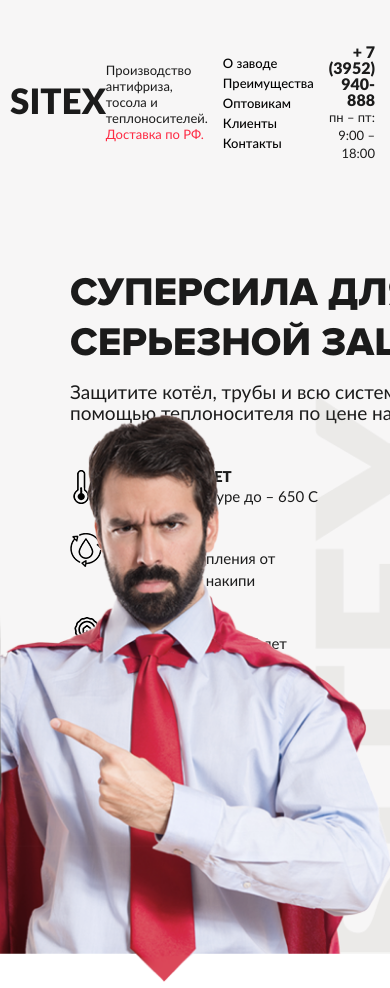
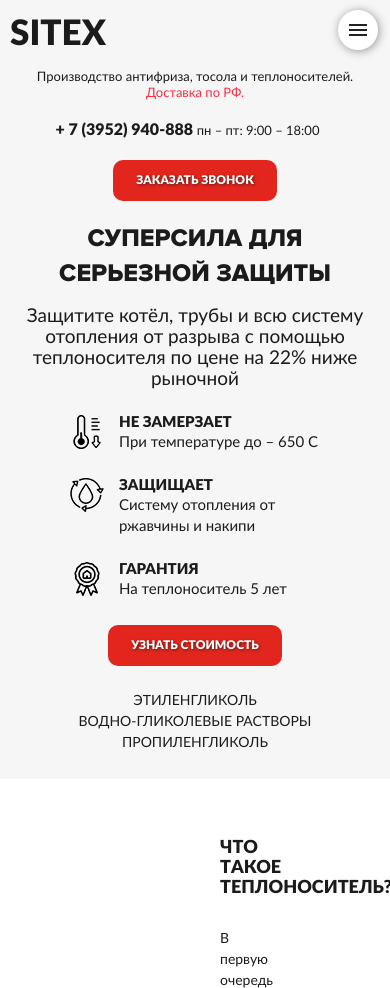
Before and after one commit to Sibi7/heat-carrier-landing, a website: page index.html in a window 390 px wide. Shown: the top 988 px of the page. Drawn offline with Linux system fonts and the light colour scheme; files that its build step writes are made by us from their sources; files whose address does not match are found by name.

Commit message:
responsive header

```diff
--- a/app/js/script.js
+++ b/app/js/script.js
@@ -1,20 +1,23 @@
 $(document).ready(function () {
+
+    // slider section clients
     $('.clients__slider-container').owlCarousel({
-        loop:true,
-        margin:0,
-        nav:true,
-        responsive:{
-            0:{
-                items:1
+        loop: true,
+        margin: 0,
+        nav: true,
+        responsive: {
+            0: {
+                items: 1
             },
-            600:{
-                items:3
+            600: {
+                items: 3
             },
-            1000:{
-                items:1
+            1000: {
+                items: 1
             }
         }
     });
+    // scroll link header menu
     $(document).on('click', '.header__nav a', function (event) {
         event.preventDefault();
         var href = $(this).attr('href');
@@ -23,4 +26,18 @@ $(document).ready(function () {
         $('html,body').animate({scrollTop: top}, 1000);
         return false;
     });
+
+//    mobile navigation
+    var link =$('.menu-link');
+    var link_active = $('.menu-link_active');
+
+    link.click(function () {
+        link.toggleClass('menu-link_active');
+    })
+
+    $( ".menu-link" ).click(function() {
+        $( ".header__nav" ).slideToggle( "fast", function() {
+        });
+    });
+
 });
--- a/app/sass/footer/_style.scss
+++ b/app/sass/footer/_style.scss
@@ -2,6 +2,7 @@
   position: relative;
   float: left;
   width: 100%;
+  overflow: hidden;
   &__input {
     width: 100%;
     max-width: 310px;
--- a/app/sass/header/_head.scss
+++ b/app/sass/header/_head.scss
@@ -6,9 +6,13 @@
   &__wrap {
     display: flex;
     justify-content: space-between;
+    flex-wrap: wrap;
     align-items: center;
     margin-top: 45px;
     margin-bottom: 45px;
+    @include breakpoint(max-width 660px){
+      margin: 10px 0;
+    }
   }
   &__logo {
     color: #1b1b1b;
@@ -24,6 +28,12 @@
     color: #1b1b1b;
     font-size: 13px;
     line-height: 16px;
+    @include breakpoint(max-width 660px){
+      margin-bottom: 20px;
+      margin-top: 10px;
+      text-align: center;
+      width: 100%;
+    }
     span {
       color: #fd2a43;
     }
@@ -32,9 +42,25 @@
     padding: 0;
     margin: 0;
     list-style: none;
+    @include breakpoint(max-width 992px){
+      display: none;
+      position: fixed;
+      top: 0;
+      left: 0;
+      height: auto;
+      background: #fff;
+      width: 100%;
+      text-align: center;
+      padding: 15px 0;
+      z-index: 3;
+    }
     li{
       display: inline-block;
       margin: 0 15px;
+      @include breakpoint(max-width 992px){
+        display: block;
+        line-height: 30px;
+      }
       a{
         color: #000000;
         font-family: $latoMedium;
@@ -52,6 +78,11 @@
     font-family: $latoBlack;
     font-size: 16px;
     line-height: 16px;
+    @include breakpoint(max-width 660px){
+      margin-bottom: 20px;
+      width: 100%;
+      text-align: center;
+    }
     span{
       font-family: $latoRegular;
       font-size: 13px;
@@ -62,12 +93,24 @@
     float: left;
     margin-top: 60px;
     width: 100%;
+    @include breakpoint(max-width 660px){
+      margin-top: 10px;
+    }
   }
   &__slider-wrap{
     width: 100%;
     position: relative;
     float: left;
     padding-left: 60px;
+    @include breakpoint(max-width 992px){
+      padding-left: 0;
+    }
+    @include breakpoint(max-width 660px){
+      display: flex;
+      flex-wrap: wrap;
+      align-items: center;
+      justify-content: center;
+    }
   }
   &__title{
     width: 435px;
@@ -78,6 +121,15 @@
     margin-top: 0;
     margin-bottom: 15px;
     text-transform: uppercase;
+    @include breakpoint(max-width 992px){
+      width: 100%;
+    }
+    @include breakpoint(max-width 660px){
+      font-size: 25px;
+      line-height: 35px;
+      text-align: center;
+      margin-bottom: 15px;
+    }
   }
   &__desc{
     width: 551px;
@@ -86,12 +138,20 @@
     color: #1b1b1b;
     font-size: 19px;
     line-height: 21px;
+    @include breakpoint(max-width 660px){
+      width: 100%;
+      text-align: center;
+      margin-bottom: 25px;
+    }
   }
   &__advantage{
     position: relative;
     width: 100%;
     float: left;
     margin-bottom: 25px;
+    @include breakpoint(max-width 660px){
+      width: 250px;
+    }
     img{
       width: 34px;
       height: 34px;
@@ -118,11 +178,14 @@
     margin-left: 15px;
     float: left;
   }
-
   &__slider-nav{
     list-style: none;
     margin: 64px 0 54px 0;
     padding: 0;
+    @include breakpoint(max-width 660px){
+      margin: 25px 0;
+      text-align: center;
+    }
     li{
       display: inline-block;
       margin-right: 35px;
@@ -130,9 +193,11 @@
       font-size: 14px;
       line-height: 21px;
       text-transform: uppercase;
+      @include breakpoint(max-width 660px){
+        margin: 0 10px;
+      }
     }
   }
-
   &__img-absolute{
     width: 837px;
     height: 608px;
@@ -141,5 +206,61 @@
     right: -140px;
     background: url("../img/1.png") no-repeat center right;
     background-size: contain;
+    @include breakpoint(max-width 660px){
+      display: none;
+    }
+  }
+  .feedback-btn{
+    @include breakpoint(max-width 660px){
+      display: block;
+      margin: 0 auto;
+    }
   }
 }
+.menu-link {
+  display: none;
+  width: 40px;
+  height: 40px;
+  background-color: #fff;
+  border-radius: 50%;
+  box-shadow: 1px 1px 10px rgba(0, 0, 0, .4);
+  position: fixed;
+  right: 12px;
+  z-index: 15;
+  top: 10px;
+  @include breakpoint(max-width 992px) {
+    display: block;
+  }
+  span, span:before, span:after {
+    display: block;
+    height: 2px;
+    width: 18px;
+    background-color: #222;
+    position: absolute;
+    left: 50%;
+    margin-left: -9px;
+    top: 50%;
+    margin-top: -1px;
+  }
+  span:before {
+    transition: all 0.2s;
+    margin-top: -6px;
+    content: '';
+  }
+  span:after {
+    transition: all 0.2s;
+    margin-top: 4px;
+    content: '';
+  }
+  &_active span {
+    background-color: transparent;
+    &:before {
+      transform: rotate(135deg);
+      margin-top: 0;
+    }
+    &:after {
+      transform: rotate(-134deg);
+      margin-top: 0;
+    }
+  }
+}
--- a/index.html
+++ b/index.html
@@ -23,6 +23,9 @@
                 Производство антифриза, тосола
                 и теплоносителей. <span>Доставка по РФ.</span>
             </div>
+            <a href="#menu" class="menu-link">
+                <span class=""></span>
+            </a>
             <ul class="header__nav">
                 <li><a href="#about">О заводе </a></li>
                 <li><a href="#advantage" >Преимущества</a></li>
```
Also changed, not shown: app/html/header.html (+3 -0 lines), css/styles.min.css, js/script.min.js.
